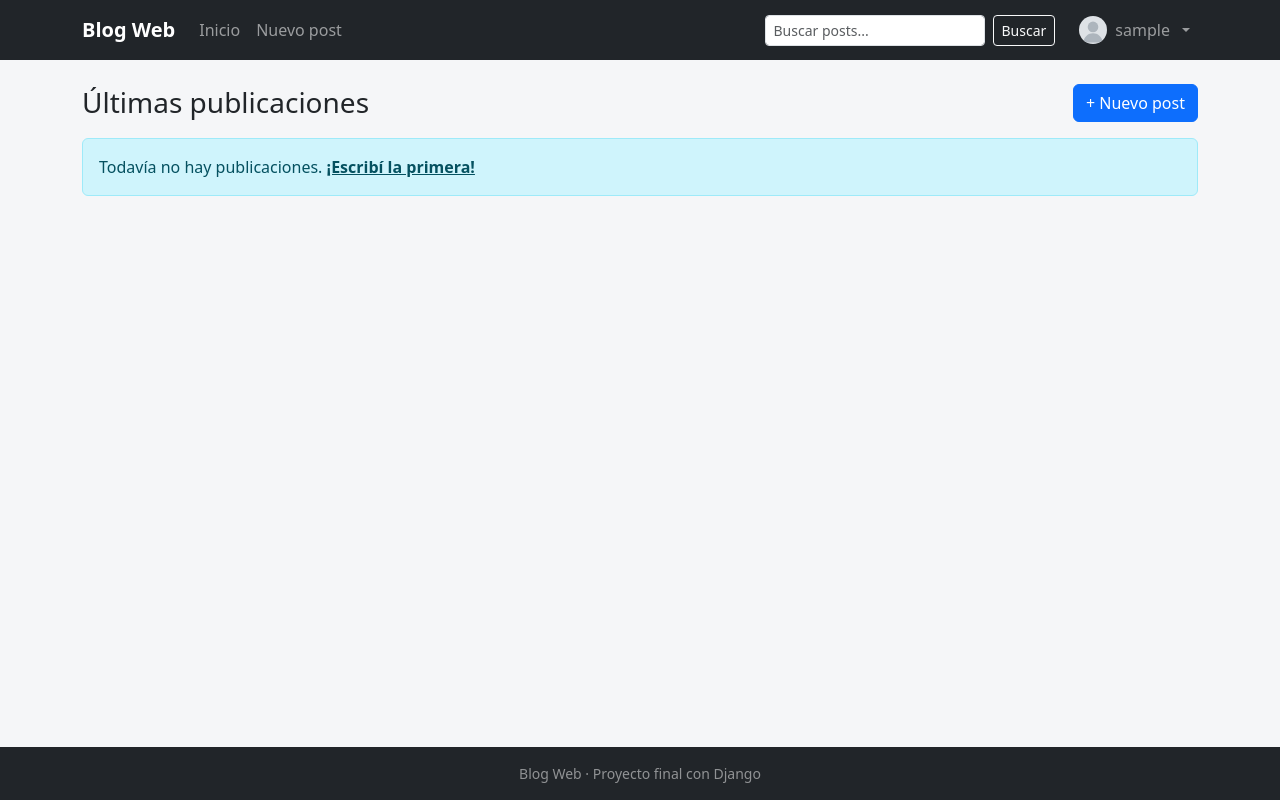
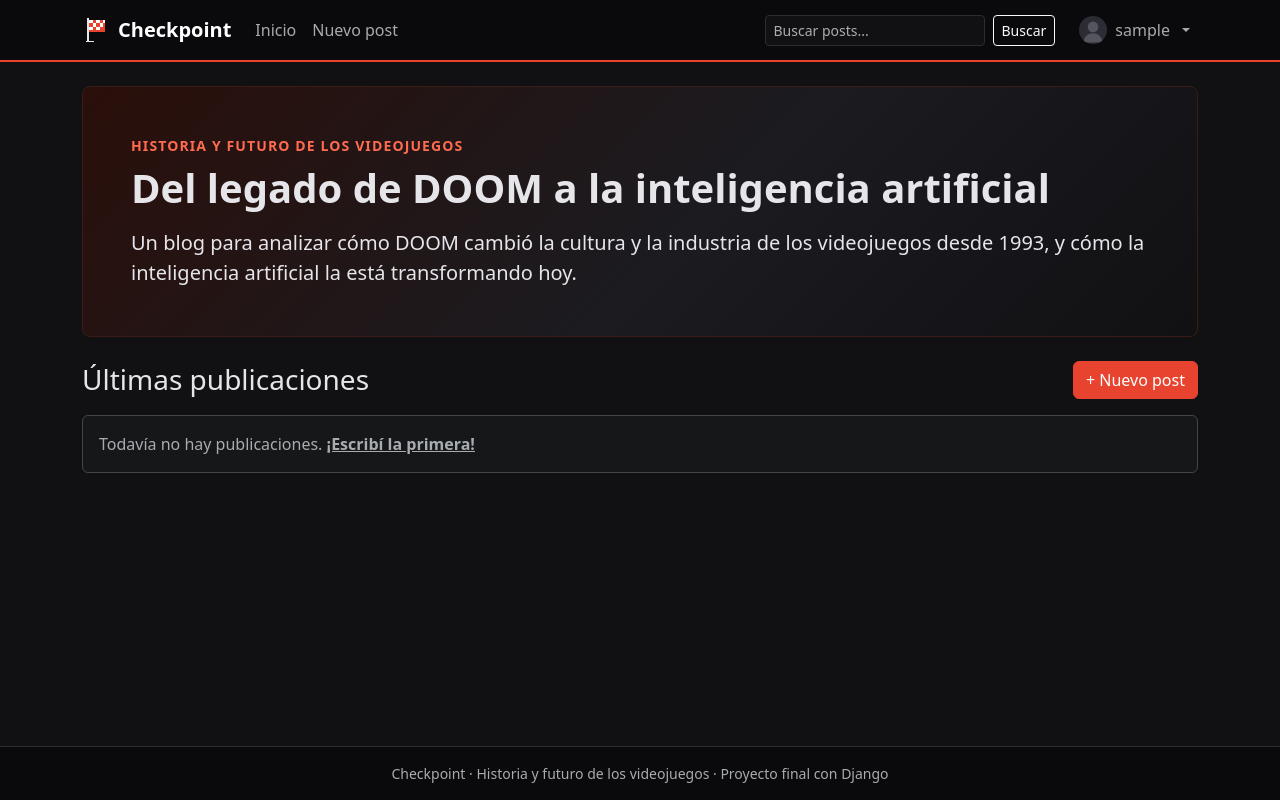
Before and after one commit to saezmatiasn-prog/blog-django, a Django app: page / in a window 1280 px wide. Run offline with Django 5.2, Linux system fonts and the light colour scheme; the visitor is signed in with stand-in values (Sample User, id 1); data that the repository does not hold is empty.

Commit message:
Identidad del blog: Checkpoint, historia y futuro de los videojuegos
Nombre y logo propios, tema oscuro con acento rojo y portada
dedicada al legado de DOOM y a la inteligencia artificial.

Co-Authored-By: Claude Opus 5.5 <noreply@anthropic.com>
Claude-Session: https://claude.ai/code/session_01GqJgXD2Y8argMVevVctoSx

```diff
--- a/accounts/templates/accounts/perfil.html
+++ b/accounts/templates/accounts/perfil.html
@@ -50,7 +50,7 @@
                 {% endfor %}
             </div>
         {% else %}
-            <div class="alert alert-info">Todavía no publicaste ningún post.</div>
+            <div class="alert alert-secondary">Todavía no publicaste ningún post.</div>
         {% endif %}
     </div>
 </div>
--- a/posts/templates/posts/post_list.html
+++ b/posts/templates/posts/post_list.html
@@ -4,10 +4,24 @@
 {% block title %}{% if query %}Buscar: {{ query }}{% else %}Inicio{% endif %}{% endblock %}
 
 {% block content %}
+{% if not query and not page_obj.has_previous %}
+    <section class="hero-cp rounded-3 p-4 p-md-5 mb-4">
+        <p class="hero-kicker text-uppercase small fw-semibold mb-2">Historia y futuro de los videojuegos</p>
+        <h1 class="display-6 fw-bold mb-3">Del legado de DOOM a la inteligencia artificial</h1>
+        <p class="lead mb-0">
+            Un blog para analizar cómo DOOM cambió la cultura y la industria de los videojuegos desde 1993,
+            y cómo la inteligencia artificial la está transformando hoy.
+        </p>
+        {% if not user.is_authenticated %}
+            <a href="{% url 'accounts:registro' %}" class="btn btn-primary mt-4">Sumate y escribí</a>
+        {% endif %}
+    </section>
+{% endif %}
+
 <div class="d-flex justify-content-between align-items-center mb-3">
-    <h1 class="h3 mb-0">
+    <h2 class="h3 mb-0">
         {% if query %}Resultados para “{{ query }}”{% else %}Últimas publicaciones{% endif %}
-    </h1>
+    </h2>
     {% if user.is_authenticated %}
         <a href="{% url 'posts:post_create' %}" class="btn btn-primary">+ Nuevo post</a>
     {% endif %}
@@ -51,7 +65,7 @@
         <a href="{% url 'posts:post_list' %}" class="alert-link">Ver todos los posts</a>
     </div>
 {% else %}
-    <div class="alert alert-info">
+    <div class="alert alert-secondary">
         Todavía no hay publicaciones.
         {% if user.is_authenticated %}
             <a href="{% url 'posts:post_create' %}" class="alert-link">¡Escribí la primera!</a>
--- a/static/css/styles.css
+++ b/static/css/styles.css
@@ -1,5 +1,28 @@
+/* Checkpoint: tema oscuro con acento rojo */
+
+:root {
+    --cp-accent: #e8432e;
+    --cp-accent-hover: #c9361f;
+    --cp-accent-active: #ad2e1a;
+    --cp-accent-text: #ff6b4f;
+    --cp-bg: #111114;
+    --cp-surface: #1b1b20;
+    --cp-border: #2c2c34;
+}
+
+[data-bs-theme="dark"] {
+    --bs-body-bg: var(--cp-bg);
+    --bs-body-color: #e6e6ea;
+    --bs-border-color: var(--cp-border);
+    --bs-primary: var(--cp-accent);
+    --bs-primary-rgb: 232, 67, 46;
+    --bs-link-color: var(--cp-accent-text);
+    --bs-link-color-rgb: 255, 107, 79;
+    --bs-link-hover-color: #ff8d76;
+    --bs-link-hover-color-rgb: 255, 141, 118;
+}
+
 body {
-    background-color: #f5f6f8;
     min-height: 100vh;
     display: flex;
     flex-direction: column;
@@ -9,10 +32,83 @@ main {
     flex: 1;
 }
 
+/* Barra de navegación y pie */
+
+.navbar-cp {
+    background-color: #0a0a0c;
+    border-bottom: 2px solid var(--cp-accent);
+}
+
+.footer-cp {
+    background-color: #0a0a0c;
+    border-top: 1px solid var(--cp-border);
+}
+
+/* Componentes de Bootstrap con el color de acento */
+
+.card {
+    --bs-card-bg: var(--cp-surface);
+    --bs-card-border-color: var(--cp-border);
+}
+
+.list-group {
+    --bs-list-group-bg: var(--cp-surface);
+    --bs-list-group-border-color: var(--cp-border);
+}
+
+.btn-primary {
+    --bs-btn-bg: var(--cp-accent);
+    --bs-btn-border-color: var(--cp-accent);
+    --bs-btn-hover-bg: var(--cp-accent-hover);
+    --bs-btn-hover-border-color: var(--cp-accent-hover);
+    --bs-btn-active-bg: var(--cp-accent-active);
+    --bs-btn-active-border-color: var(--cp-accent-active);
+    --bs-btn-disabled-bg: var(--cp-accent);
+    --bs-btn-disabled-border-color: var(--cp-accent);
+}
+
+.btn-outline-primary {
+    --bs-btn-color: var(--cp-accent-text);
+    --bs-btn-border-color: var(--cp-accent);
+    --bs-btn-hover-color: #fff;
+    --bs-btn-hover-bg: var(--cp-accent);
+    --bs-btn-hover-border-color: var(--cp-accent);
+    --bs-btn-active-color: #fff;
+    --bs-btn-active-bg: var(--cp-accent-hover);
+    --bs-btn-active-border-color: var(--cp-accent-hover);
+}
+
+.pagination {
+    --bs-pagination-color: var(--cp-accent-text);
+    --bs-pagination-hover-color: var(--cp-accent-text);
+    --bs-pagination-active-bg: var(--cp-accent);
+    --bs-pagination-active-border-color: var(--cp-accent);
+}
+
+.form-control:focus,
+.form-select:focus {
+    border-color: var(--cp-accent);
+    box-shadow: 0 0 0 0.25rem rgba(232, 67, 46, 0.25);
+}
+
+/* Portada */
+
+.hero-cp {
+    background: linear-gradient(135deg, #2a0f0a 0%, #1b1b20 55%, #111114 100%);
+    border: 1px solid #3b1c16;
+}
+
+.hero-kicker {
+    color: var(--cp-accent-text);
+    letter-spacing: 0.08em;
+}
+
+/* Posts */
+
 .post-card-img {
     height: 200px;
     object-fit: cover;
-    background-color: #e9ecef;
+    background-color: #24242b;
 }
 
 .post-detail {
@@ -31,12 +127,15 @@ main {
     line-height: 1.75;
 }
 
+/* Perfil */
+
 .avatar {
     width: 140px;
     height: 140px;
     object-fit: cover;
     border-radius: 50%;
-    background-color: #e9ecef;
+    background-color: #24242b;
+    border: 2px solid var(--cp-accent);
 }
 
 .avatar-sm {
@@ -45,6 +144,8 @@ main {
     object-fit: cover;
     border-radius: 50%;
 }
+
+/* Formularios */
 
 .form-preview-img {
     max-height: 160px;
--- a/templates/base.html
+++ b/templates/base.html
@@ -1,9 +1,11 @@
 {% load static %}<!DOCTYPE html>
-<html lang="es">
+<html lang="es" data-bs-theme="dark">
 <head>
     <meta charset="utf-8">
     <meta name="viewport" content="width=device-width, initial-scale=1">
-    <title>{% block title %}Inicio{% endblock %} | Blog Web</title>
+    <meta name="description" content="Checkpoint: blog sobre la historia y el futuro de los videojuegos, del legado de DOOM a la inteligencia artificial.">
+    <title>{% block title %}Inicio{% endblock %} | Checkpoint</title>
+    <link rel="icon" href="{% static 'img/logo.svg' %}" type="image/svg+xml">
     <link rel="stylesheet"
           href="https://cdn.jsdelivr.net/npm/bootstrap@5.3.3/dist/css/bootstrap.min.css"
           integrity="sha384-QWTKZyjpPEjISv5WaRU9OFeRpok6YctnYmDr5pNlyT2bRjXh0JMhjY6hW+ALEwIH"
@@ -11,9 +13,12 @@
     <link rel="stylesheet" href="{% static 'css/styles.css' %}">
 </head>
 <body>
-    <nav class="navbar navbar-expand-lg navbar-dark bg-dark">
+    <nav class="navbar navbar-expand-lg navbar-cp">
         <div class="container">
-            <a class="navbar-brand fw-semibold" href="{% url 'posts:post_list' %}">Blog Web</a>
+            <a class="navbar-brand d-flex align-items-center gap-2 fw-bold" href="{% url 'posts:post_list' %}">
+                <img src="{% static 'img/logo.svg' %}" alt="" width="28" height="28">
+                Checkpoint
+            </a>
             <button class="navbar-toggler" type="button" data-bs-toggle="collapse" data-bs-target="#menu"
                     aria-controls="menu" aria-expanded="false" aria-label="Abrir menú">
                 <span class="navbar-toggler-icon"></span>
@@ -87,9 +92,9 @@
         {% block content %}{% endblock %}
     </main>
 
-    <footer class="bg-dark text-white-50 py-3 mt-4">
-        <div class="container small text-center">
-            Blog Web &middot; Proyecto final con Django
+    <footer class="footer-cp py-3 mt-4">
+        <div class="container small text-center text-body-secondary">
+            Checkpoint &middot; Historia y futuro de los videojuegos &middot; Proyecto final con Django
         </div>
     </footer>
 
```
Also changed, not shown: static/img/avatar-default.svg, static/img/logo.svg (added), static/img/sin-imagen.svg.
